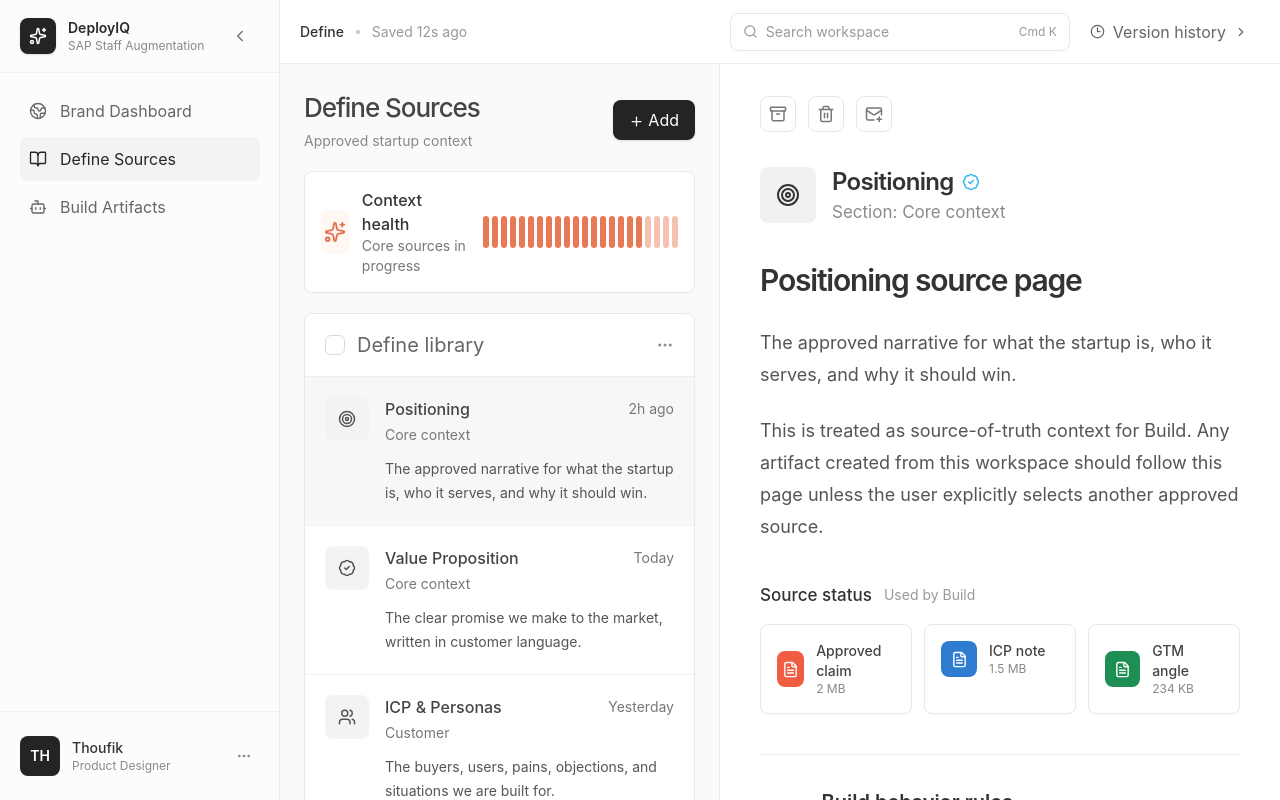
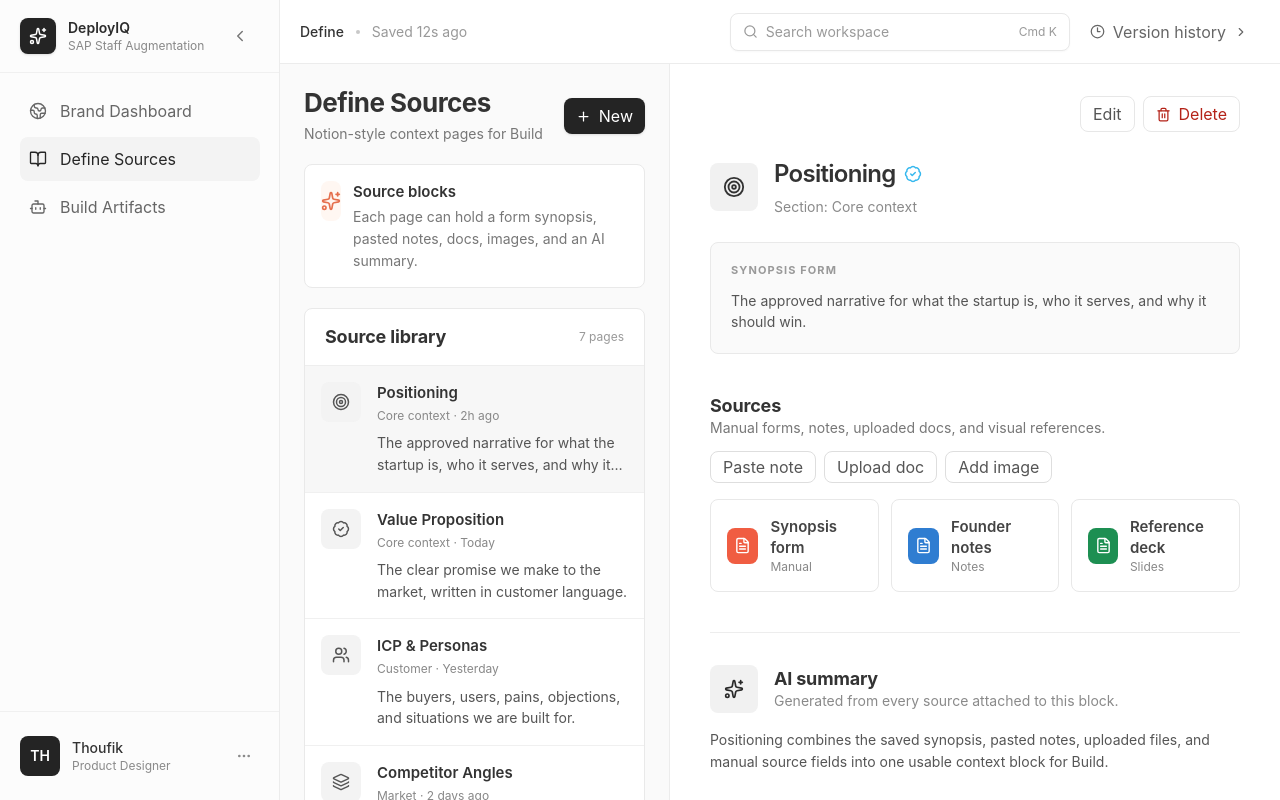
Before and after one commit to Thoufik001/Startup-OS, a React (Vite) app: page / in a window 1280 px wide. Both pictures are taken after a click on the button "Define Sources". Built offline with nearby package versions, Linux system fonts and the light colour scheme.

Commit message:
Make Define Sources editable pages

```diff
--- a/src/App.jsx
+++ b/src/App.jsx
@@ -572,58 +572,100 @@ function DashboardV2({ setActive }) {
   );
 }
 function DefineView() {
-  const [selected, setSelected] = useState(knowledge[0]);
+  const makeSourcePage = (item, index) => ({
+    ...item,
+    synopsis: item.description,
+    aiSummary: `${item.title} combines the saved synopsis, pasted notes, uploaded files, and manual source fields into one usable context block for Build.`,
+    sources: [
+      { label: "Synopsis form", type: "Manual" },
+      { label: index % 2 === 0 ? "Founder notes" : "Pasted notes", type: "Notes" },
+      { label: index % 3 === 0 ? "Reference deck" : "Source doc", type: index % 3 === 0 ? "Slides" : "Doc" },
+    ],
+  });
+  const [sourcePages, setSourcePages] = useState(() => knowledge.map(makeSourcePage));
+  const [selectedId, setSelectedId] = useState(knowledge[0].id);
+  const [editing, setEditing] = useState(false);
+  const [mobileDetailOpen, setMobileDetailOpen] = useState(false);
+  const selected = sourcePages.find((item) => item.id === selectedId) || sourcePages[0];
   const SelectedIcon = selected.icon;
+  const updateSelected = (patch) => {
+    setSourcePages((pages) => pages.map((page) => page.id === selected.id ? { ...page, ...patch, updated: "Just now" } : page));
+  };
+  const addPage = () => {
+    const page = {
+      id: `custom-${Date.now()}`,
+      title: "Untitled source",
+      description: "Describe what this source block should teach Build.",
+      synopsis: "",
+      aiSummary: "Add a synopsis, notes, and source files. The AI summary will combine them into a clean working context.",
+      status: "Draft",
+      updated: "Just now",
+      icon: BookOpen,
+      section: "Custom",
+      sources: [{ label: "Synopsis form", type: "Manual" }],
+    };
+    setSourcePages((pages) => [page, ...pages]);
+    setSelectedId(page.id);
+    setEditing(true);
+    setMobileDetailOpen(true);
+  };
+  const deletePage = () => {
+    if (sourcePages.length === 1) return;
+    const remaining = sourcePages.filter((page) => page.id !== selected.id);
+    setSourcePages(remaining);
+    setSelectedId(remaining[0].id);
+    setEditing(false);
+    setMobileDetailOpen(false);
+  };
+  const attachSource = (type) => {
+    const label = type === "Image" ? "Image reference" : type === "Doc" ? "Uploaded doc" : "Pasted note";
+    updateSelected({ sources: [...selected.sources, { label, type }] });
+  };
 
   return (
-    <div className="grid min-h-[calc(100vh-64px)] grid-cols-1 bg-[#fafafa] lg:grid-cols-[440px_minmax(0,1fr)]">
-      <section className="border-r border-[#ececec] bg-[#fafafa] p-6">
+    <div className="grid min-h-[calc(100vh-64px)] grid-cols-1 bg-[#fafafa] lg:grid-cols-[390px_minmax(0,1fr)]">
+      <section className={`${mobileDetailOpen ? "hidden lg:block" : "block"} border-r border-[#ececec] bg-[#fafafa] p-4 sm:p-6`}>
         <div className="mb-5 flex items-center justify-between">
           <div>
-            <div className="text-[26px] font-medium tracking-[-0.04em] text-[#444]">Define Sources</div>
-            <div className="mt-1 text-sm text-[#888]">Approved startup context</div>
-          </div>
-          <button className="rounded-lg bg-[var(--brand-accent)] px-4 py-2 text-sm font-medium text-white shadow-sm"><Plus size={15} className="inline" /> Add</button>
-        </div>
-
-        <div className="mb-5 rounded-lg border border-[#e9e9e9] bg-white p-4 shadow-[0_1px_2px_rgba(0,0,0,0.03)]">
-          <div className="flex items-center gap-3">
-            <div className="flex h-11 w-11 items-center justify-center rounded-lg bg-[#fff7f2] text-[#e56f4d]"><Sparkles size={22} /></div>
+            <div className="type-page-title text-[#333]">Define Sources</div>
+            <div className="type-body mt-1 text-[#777]">Notion-style context pages for Build</div>
+          </div>
+          <button onClick={addPage} className="flex h-9 items-center gap-2 rounded-lg bg-[var(--brand-accent)] px-3 text-sm font-medium text-white shadow-sm"><Plus size={15} /> New</button>
+        </div>
+
+        <div className="mb-5 rounded-lg border border-[#e9e9e9] bg-white p-4">
+          <div className="flex items-start gap-3">
+            <div className="flex h-10 w-10 items-center justify-center rounded-lg bg-[#fff7f2] text-[#e56f4d]"><Sparkles size={20} /></div>
             <div>
-              <div className="font-medium text-[#333]">Context health</div>
-              <div className="text-sm text-[#777]">Core sources in progress</div>
-            </div>
-            <div className="ml-auto flex gap-[3px]">
-              {Array.from({ length: 22 }).map((_, i) => (
-                <span key={i} className="h-8 w-1.5 rounded-lg bg-[var(--context-warm)]" style={{ opacity: i > 17 ? 0.45 : 1 }} />
-              ))}
-            </div>
-          </div>
-        </div>
-
-        <div className="overflow-hidden rounded-lg border border-[#e9e9e9] bg-white shadow-[0_1px_2px_rgba(0,0,0,0.03)]">
+              <div className="type-card-title text-[#333]">Source blocks</div>
+              <div className="type-body mt-1 text-[#777]">Each page can hold a form synopsis, pasted notes, docs, images, and an AI summary.</div>
+            </div>
+          </div>
+        </div>
+
+        <div className="overflow-hidden rounded-lg border border-[#e9e9e9] bg-white">
           <div className="flex items-center justify-between border-b border-[#eeeeee] px-5 py-4">
-            <div className="flex items-center gap-3 text-[20px] text-[#666]"><span className="h-5 w-5 rounded-md border border-[#d9d9d9]" /> Define library</div>
-            <MoreHorizontal size={18} className="text-[#8a8a8a]" />
+            <div className="type-section-title text-[#333]">Source library</div>
+            <div className="type-caption text-[#999]">{sourcePages.length} pages</div>
           </div>
           <div>
-            {knowledge.map((item) => {
+            {sourcePages.map((item) => {
               const Icon = item.icon;
               const active = selected.id === item.id;
               return (
                 <button
                   key={item.id}
-                  onClick={() => setSelected(item)}
-                  className={`flex w-full gap-4 border-b border-[#f0f0f0] px-5 py-5 text-left transition last:border-0 ${active ? 'bg-[#f7f7f7]' : 'bg-white hover:bg-[#fafafa]'}`}
+                  onClick={() => { setSelectedId(item.id); setEditing(false); setMobileDetailOpen(true); }}
+                  className={`flex w-full gap-4 border-b border-[#f0f0f0] px-4 py-4 text-left transition last:border-0 ${active ? 'bg-[#f7f7f7]' : 'bg-white hover:bg-[#fafafa]'}`}
                 >
-                  <div className="flex h-11 w-11 shrink-0 items-center justify-center rounded-lg bg-[#f3f3f3] text-[#555]"><Icon size={18} /></div>
+                  <div className="flex h-10 w-10 shrink-0 items-center justify-center rounded-lg bg-[#f3f3f3] text-[#555]"><Icon size={18} /></div>
                   <div className="min-w-0 flex-1">
                     <div className="flex items-center justify-between gap-4">
-                      <div className="truncate text-[16px] font-medium text-[#444]">{item.title}</div>
-                      <div className="shrink-0 text-sm text-[#777]">{item.updated}</div>
+                      <div className="type-card-title truncate text-[#333]">{item.title}</div>
+                      <ChevronRight size={16} className="shrink-0 text-[#aaa] lg:hidden" />
                     </div>
-                    <div className="mt-1 text-sm text-[#777]">{item.section}</div>
-                    <p className="mt-3 line-clamp-2 text-[14px] leading-6 text-[#555]">{item.description}</p>
+                    <div className="type-caption mt-1 text-[#888]">{item.section} · {item.updated}</div>
+                    <p className="type-body mt-2 line-clamp-2 text-[#555]">{item.synopsis || item.description}</p>
                   </div>
                 </button>
               );
@@ -632,39 +674,64 @@ function DefineView() {
         </div>
       </section>
 
-      <section className="overflow-y-auto bg-white px-10 py-8">
-        <div className="mb-8 flex items-center gap-3">
-          <button className="rounded-lg border border-[#e7e7e7] bg-white p-2 text-[#777] hover:bg-[#f8f8f8]"><Archive size={18} /></button>
-          <button className="rounded-lg border border-[#e7e7e7] bg-white p-2 text-[#777] hover:bg-[#f8f8f8]"><Trash2 size={18} /></button>
-          <button className="rounded-lg border border-[#e7e7e7] bg-white p-2 text-[#777] hover:bg-[#f8f8f8]"><MailPlus size={18} /></button>
+      <section className={`${mobileDetailOpen ? "block" : "hidden lg:block"} overflow-y-auto bg-white px-4 py-5 sm:px-8 lg:px-10 lg:py-8`}>
+        <div className="mb-6 flex items-center justify-between gap-3">
+          <button onClick={() => setMobileDetailOpen(false)} className="flex h-9 items-center gap-2 rounded-lg border border-[#e7e7e7] bg-white px-3 text-sm text-[#555] hover:bg-[#f8f8f8] lg:hidden">
+            <ArrowRight size={15} className="rotate-180" /> Sources
+          </button>
+          <div className="ml-auto flex items-center gap-2">
+            <button onClick={() => setEditing((value) => !value)} className="h-9 rounded-lg border border-[#e7e7e7] bg-white px-3 text-sm font-medium text-[#555] hover:bg-[#f8f8f8]">
+              {editing ? "Done" : "Edit"}
+            </button>
+            <button onClick={deletePage} className="flex h-9 items-center gap-2 rounded-lg border border-[#e7e7e7] bg-white px-3 text-sm font-medium text-[#b42318] hover:bg-[#fff7f5]"><Trash2 size={15} /> Delete</button>
+          </div>
         </div>
 
         <div className="max-w-[760px]">
           <div className="mb-6 flex items-center gap-4">
-            <div className="flex h-14 w-14 items-center justify-center rounded-lg bg-[#f1f1f1] text-[#333]"><SelectedIcon size={24} /></div>
+            <div className="flex h-12 w-12 items-center justify-center rounded-lg bg-[#f1f1f1] text-[#333]"><SelectedIcon size={22} /></div>
             <div>
-              <div className="flex items-center gap-2 text-[24px] font-semibold tracking-[-0.03em] text-[#333]">{selected.title} <BadgeCheck size={18} className="text-[var(--verified-blue)]" /></div>
-              <div className="text-[17px] text-[#8a8a8a]">Section: {selected.section}</div>
-            </div>
-          </div>
-
-          <h1 className="mt-8 text-[30px] font-semibold tracking-[-0.04em] text-[#333]">{selected.title} source page</h1>
-          <p className="mt-6 text-[18px] leading-8 text-[#555]">{selected.description}</p>
-          <p className="mt-6 text-[18px] leading-8 text-[#555]">This is treated as source-of-truth context for Build. Any artifact created from this workspace should follow this page unless the user explicitly selects another approved source.</p>
+              {editing ? (
+                <input value={selected.title} onChange={(event) => updateSelected({ title: event.target.value })} className="w-full rounded-lg border border-[#dddddd] px-3 py-2 text-[22px] font-semibold text-[#333] outline-none focus:border-[#aaa]" />
+              ) : (
+                <div className="flex items-center gap-2 text-[24px] font-semibold tracking-[-0.03em] text-[#333]">{selected.title} <BadgeCheck size={18} className="text-[var(--verified-blue)]" /></div>
+              )}
+              <div className="type-body mt-1 text-[#8a8a8a]">Section: {selected.section}</div>
+            </div>
+          </div>
+
+          <div className="rounded-lg border border-[#e9e9e9] bg-[#fafafa] p-4 sm:p-5">
+            <div className="type-label text-[#999]">Synopsis form</div>
+            {editing ? (
+              <textarea value={selected.synopsis} onChange={(event) => updateSelected({ synopsis: event.target.value, description: event.target.value })} rows={5} placeholder="Write the source synopsis..." className="type-body mt-3 w-full resize-none rounded-lg border border-[#dddddd] bg-white px-3 py-3 text-[#444] outline-none focus:border-[#aaa]" />
+            ) : (
+              <p className="type-body mt-3 text-[#555]">{selected.synopsis || selected.description}</p>
+            )}
+          </div>
 
           <div className="mt-10">
-            <div className="mb-4 flex items-center gap-3 text-[17px] font-medium text-[#333]">Source status <span className="text-sm font-normal text-[#999]">Used by Build</span></div>
-            <div className="grid gap-3 md:grid-cols-3">
-              {['Approved claim', 'ICP note', 'GTM angle'].map((file, i) => (
-                <div key={file} className="rounded-lg border border-[#e8e8e8] bg-white p-4 shadow-[0_1px_2px_rgba(0,0,0,0.03)]">
+            <div className="mb-4 flex flex-wrap items-center justify-between gap-3">
+              <div>
+                <div className="type-section-title text-[#333]">Sources</div>
+                <div className="type-body text-[#777]">Manual forms, notes, uploaded docs, and visual references.</div>
+              </div>
+              <div className="flex flex-wrap gap-2">
+                <button onClick={() => attachSource("Note")} className="h-8 rounded-lg border border-[#dedede] px-3 text-sm text-[#555] hover:bg-[#f7f7f7]">Paste note</button>
+                <button onClick={() => attachSource("Doc")} className="h-8 rounded-lg border border-[#dedede] px-3 text-sm text-[#555] hover:bg-[#f7f7f7]">Upload doc</button>
+                <button onClick={() => attachSource("Image")} className="h-8 rounded-lg border border-[#dedede] px-3 text-sm text-[#555] hover:bg-[#f7f7f7]">Add image</button>
+              </div>
+            </div>
+            <div className="grid gap-3 sm:grid-cols-2 lg:grid-cols-3">
+              {selected.sources.map((file, i) => (
+                <div key={`${file.label}-${i}`} className="rounded-lg border border-[#e8e8e8] bg-white p-4">
                   <div className="flex items-center gap-3">
                     <div
                       className="flex h-9 w-9 items-center justify-center rounded-lg text-white"
                       style={{ backgroundColor: i === 0 ? appColors.sourceRed : i === 1 ? appColors.sourceBlue : appColors.sourceGreen }}
                     ><FileText size={17} /></div>
                     <div>
-                      <div className="text-sm font-medium text-[#444]">{file}</div>
-                      <div className="text-xs text-[#888]">{i === 0 ? '2 MB' : i === 1 ? '1.5 MB' : '234 KB'}</div>
+                      <div className="type-card-title text-[#444]">{file.label}</div>
+                      <div className="type-caption text-[#888]">{file.type}</div>
                     </div>
                   </div>
                 </div>
@@ -674,13 +741,17 @@ function DefineView() {
 
           <div className="mt-10 border-t border-[#ededed] pt-8">
             <div className="mb-4 flex items-center gap-4">
-              <div className="flex h-12 w-12 items-center justify-center rounded-lg bg-[#f1f1f1]"><PanelRightOpen size={20} /></div>
+              <div className="flex h-12 w-12 items-center justify-center rounded-lg bg-[#f1f1f1]"><Sparkles size={20} /></div>
               <div>
-                <div className="text-[20px] font-semibold text-[#333]">Build behavior rules</div>
-                <div className="text-[16px] text-[#8a8a8a]">This source controls how AI artifacts should be generated.</div>
-              </div>
-            </div>
-            <p className="text-[17px] leading-8 text-[#555]">Avoid generic claims. When proof is missing, Build should warn the user instead of inventing numbers or unsupported customer outcomes.</p>
+                <div className="type-section-title text-[#333]">AI summary</div>
+                <div className="type-body text-[#8a8a8a]">Generated from every source attached to this block.</div>
+              </div>
+            </div>
+            {editing ? (
+              <textarea value={selected.aiSummary} onChange={(event) => updateSelected({ aiSummary: event.target.value })} rows={4} className="type-body w-full resize-none rounded-lg border border-[#dddddd] px-3 py-3 text-[#555] outline-none focus:border-[#aaa]" />
+            ) : (
+              <p className="type-body text-[#555]">{selected.aiSummary}</p>
+            )}
           </div>
         </div>
       </section>
```
